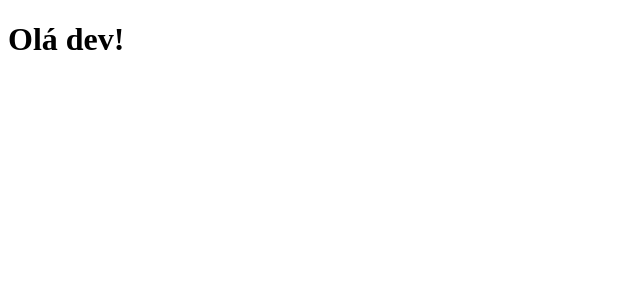
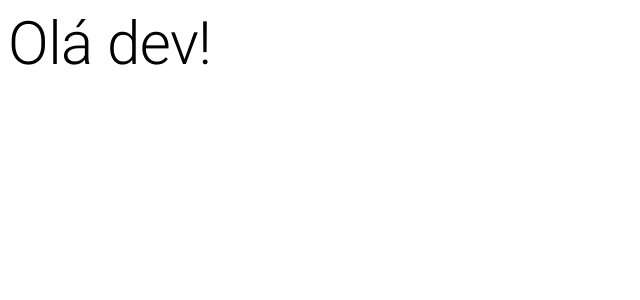
Before and after one commit to 1CarlosRenan/jest-practice-environment, a React (Create React App) app in the folder cypress-react-devbook/: page / in a window 1280 px wide. Shown: the top 300 px of the page, without its empty margins (0-640 px from the left). Built offline with nearby package versions, Linux system fonts and the light colour scheme.

Commit message:
adding Typography of material ui

```diff
--- a/cypress-react-devbook/src/App.js
+++ b/cypress-react-devbook/src/App.js
@@ -1,8 +1,9 @@
+import { Typography } from "@material-ui/core";
 
 function App() {
   return (
     <>
-      <h1>Olá dev!</h1>
+      <Typography variant="h2" component="h2" data-test="heading">Olá dev!</Typography>
     </>
   );
 }
```
